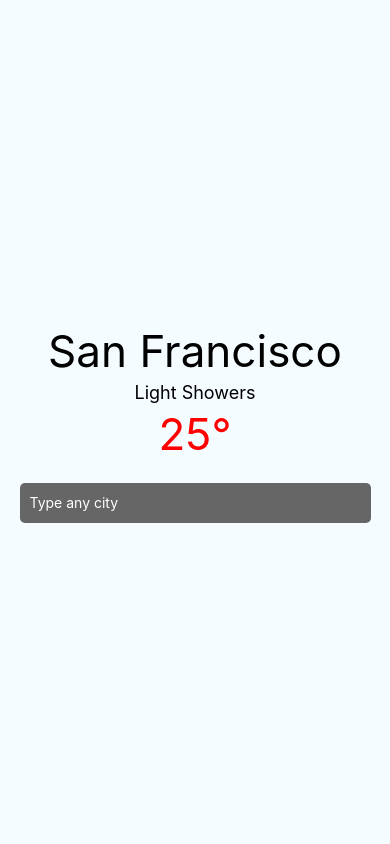
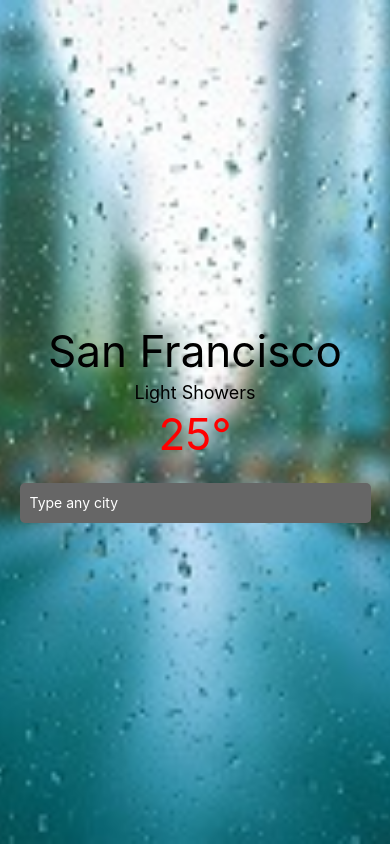
Before and after one commit to majiyd/WeatherApp, a React Native app: screen / in a window 390 px wide. Built offline with nearby package versions, Linux system fonts and the light colour scheme.

Commit message:
Add background image

```diff
--- a/App.js
+++ b/App.js
@@ -3,7 +3,8 @@ import {
   Platform,
   StyleSheet,
   Text,
-  KeyboardAvoidingView
+  KeyboardAvoidingView,
+  ImageBackground
 } from "react-native";
 
 import SearchInput from "./components/SearchInput";
@@ -12,6 +13,10 @@ export default class App extends Component {
   render() {
     return (
       <KeyboardAvoidingView style={styles.container} behavior="padding">
+        <ImageBackground
+          source={require("./assets/bg.jpg") }
+          style={styles.backgroundImageStyle}
+        >
           <Text style={[styles.textStyle, styles.largeText]}>San Francisco</Text>
           <Text style={[styles.textStyle, styles.smallText]}>Light Showers</Text>
           <Text style={[styles.textStyle, styles.largeText, styles.redText]}>
@@ -19,6 +24,8 @@ export default class App extends Component {
           </Text>
 
           <SearchInput placeholder={"Type any city"}/>
+        </ImageBackground>
+
       </KeyboardAvoidingView>
     );
   }
@@ -51,6 +58,15 @@ const styles = StyleSheet.create({
   },
   redText: {
     color: "red"
+  },
+  backgroundImageStyle: {
+    flex: 1,
+    resizeMode: "cover",
+    backgroundColor: '#ccc',
+    width: '100%',
+    height: '100%',
+    justifyContent: "center",
+    alignItems: "center",
   }
 
 });
```
Also changed, not shown: assets/bg.jpg (added). Lines whose indentation alone changed are shown as unchanged.
